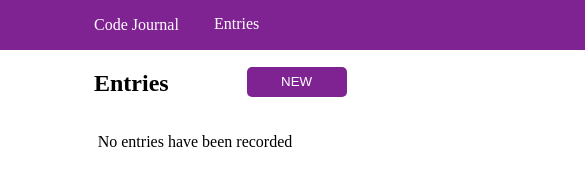
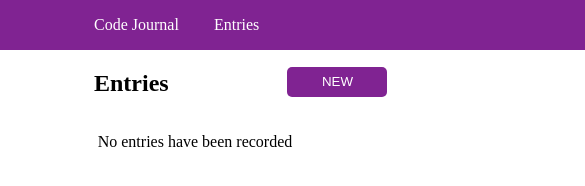
Before and after one commit to saraysc/code-journal, a website: page index.html in a window 390 px wide. Shown: the top 186 px of the page, 585 px wide, since content can reach past the window. Drawn offline with Linux system fonts and the light colour scheme.

Commit message:
Completed issue-2-view-entries.

```diff
--- a/css/styles.css
+++ b/css/styles.css
@@ -107,28 +107,29 @@ button {
   margin-bottom: 1rem;
 }
 
+.entry-link {
+  padding-top: 1px;
+}
+
 .image-list {
   margin-left: 30px;
   width: 200px;
+  object-fit: fill;
 }
 
 .margin-text-entry {
   margin-left: 30px;
 }
 
-@media only screen and (max-width: 800px) {
-  form,
-  ul {
-    width: 25%;
+@media only screen and (max-width: 700px) {
+  .margin-button {
+    position: relative;
+    left: 40%;
   }
 
-  form h2 {
-    width: 200px;
-  }
-
-  .margin-button {
-    position: relative;
-    left: 50%;
+  header {
+    background-color: #802392;
+    width: 700px;
   }
 
   textarea {
@@ -139,7 +140,7 @@ button {
     margin-left: 70px;
   }
 
-  input {
+  .col-2 input {
     width: 300px;
   }
 
@@ -148,20 +149,15 @@ button {
     margin-left: 94px;
     width: 90px;
   }
-}
 
-@media only screen and (max-width: 450px) {
-  header {
-    background-color: #802392;
-    width: 900px;
+  .image-list {
+    min-width: 350px;
+    max-height: 350px;
+    margin: auto;
   }
 
-  .header {
-    margin-right: 200px;
-  }
-
-  .margin-button {
-    position: relative;
-    left: 25%;
+  .margin-text-entry {
+    flex-basis: 90%;
+    margin: auto;
   }
 }
--- a/js/main.js
+++ b/js/main.js
@@ -31,10 +31,7 @@ $submit.addEventListener('submit', event => {
   $secondForm.className = 'second';
   $firstForm.className = 'first hidden';
   $list.prepend(entry(obj));
-  if (data.nextEntryId > 1) {
-    $paragraph.textContent = '';
-  }
-  onClick2();
+
 });
 
 // hide the 'entries' page and show the 'new entry' page
@@ -45,6 +42,7 @@ $newButton.addEventListener('click', onClick);
 function onClick(event) {
   $secondForm.className = 'second hidden';
   $firstForm.className = 'first';
+  data.view = 'entry-form';
 }
 
 // show the 'entries' page and hide the 'new entry' page
@@ -54,7 +52,6 @@ function onClick2(event) {
   $secondForm.className = 'second';
   $firstForm.className = 'first hidden';
   data.view = 'entries';
-
 }
 
 function contentLoad(event) {
@@ -87,6 +84,7 @@ function entry(object) {
   newContent.className = 'row';
   item.prepend(newContent);
   item.className = 'entry';
-  document.addEventListener('DOMContentLoaded', contentLoad);
+  $paragraph.textContent = '';
   return item;
 }
+document.addEventListener('DOMContentLoaded', contentLoad);
```
